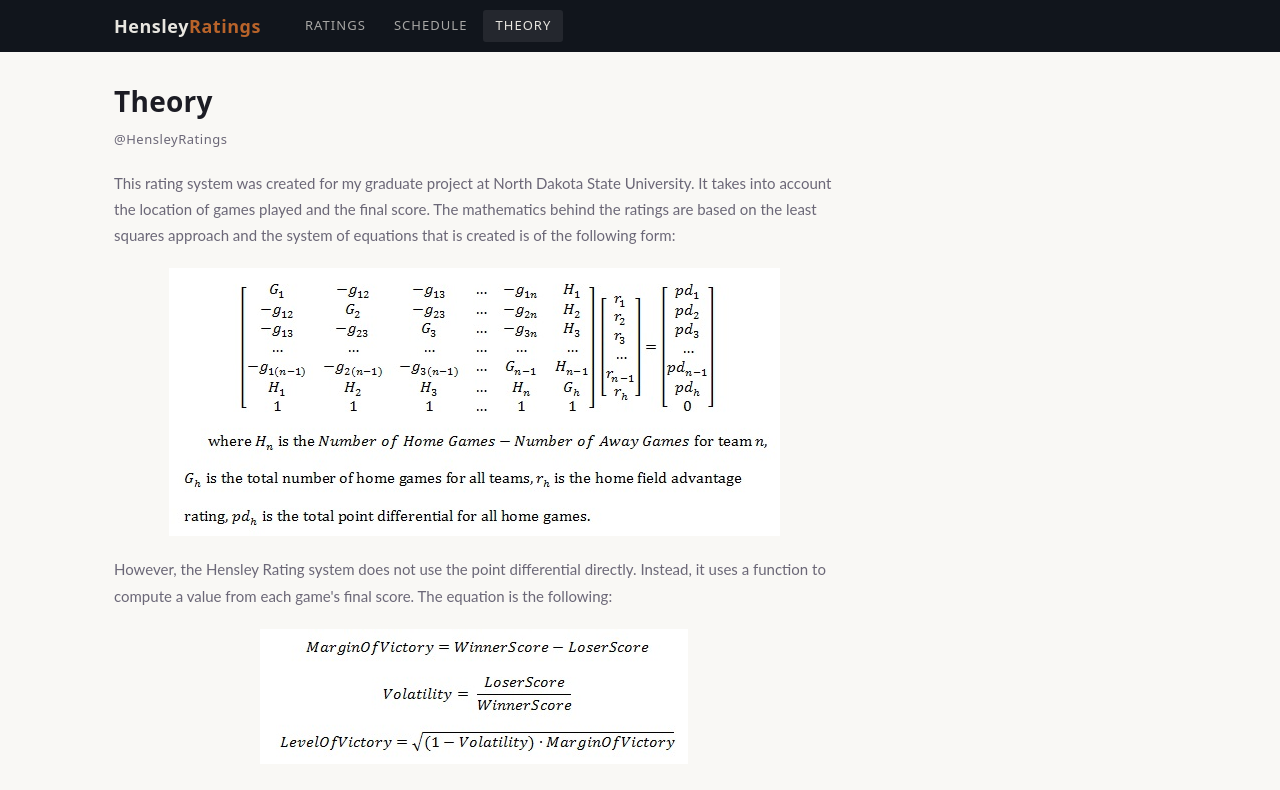
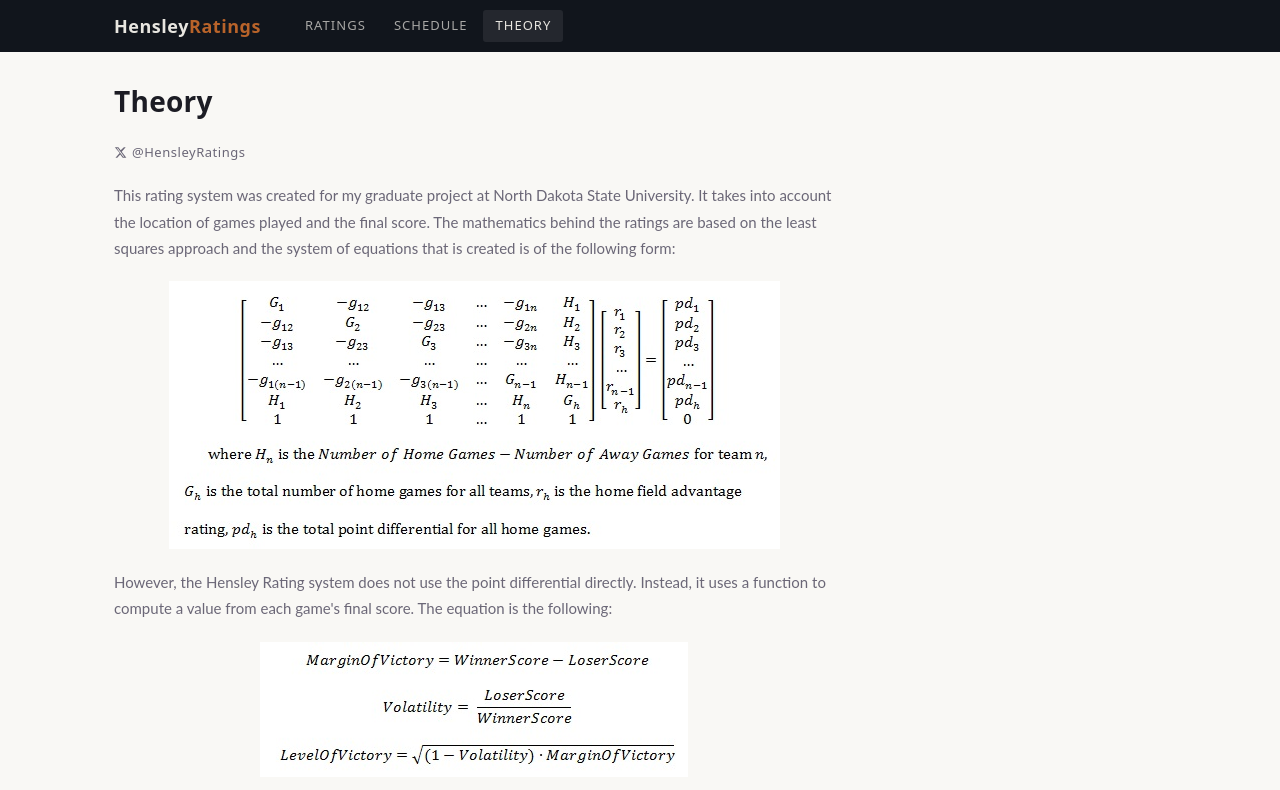
Before and after one commit to JoelHensley/hensley-ratings, a React (Vite) app in the folder src/web-frontend/: page /theory in a window 1280 px wide. Shown: the top 790 px of the page. Built offline with nearby package versions, Linux system fonts and the light colour scheme.

Commit message:
feat(web): add X logo before @HensleyRatings link on all pages
New XLogo SVG component; .page-x-link uses inline-flex + gap so
icon and handle stay on one line.

Co-Authored-By: Claude Sonnet 4.6 <noreply@anthropic.com>
Claude-Session: https://claude.ai/code/session_012MNynMRvRhaNQWa968fAt5

```diff
--- /dev/null
+++ b/src/web-frontend/src/components/XLogo.tsx
@@ -0,0 +1,7 @@
+export function XLogo({ size = 13 }: { size?: number }) {
+  return (
+    <svg width={size} height={size} viewBox="0 0 24 24" fill="currentColor" aria-hidden="true">
+      <path d="M18.244 2.25h3.308l-7.227 8.26 8.502 11.24H16.17l-4.714-6.231-5.401 6.231H2.744l7.737-8.857L1.524 2.25H8.08l4.259 5.63L18.244 2.25zm-1.161 17.52h1.833L7.084 4.126H5.117L17.083 19.77z" />
+    </svg>
+  )
+}
--- a/src/web-frontend/src/index.css
+++ b/src/web-frontend/src/index.css
@@ -149,7 +149,9 @@ body {
 
 /* ─── X / Twitter link below page heading ───────────────────────────── */
 .page-x-link {
-  display: block;
+  display: inline-flex;
+  align-items: center;
+  gap: 5px;
   font-family: var(--font-display);
   font-size: 13px;
   letter-spacing: 0.04em;
--- a/src/web-frontend/src/pages/Ratings.tsx
+++ b/src/web-frontend/src/pages/Ratings.tsx
@@ -4,6 +4,7 @@ import { Link, useNavigate, useParams } from 'react-router-dom'
 import { api } from '../api/client'
 import type { RatedTeam } from '../api/types'
 import { YearPicker } from '../components/YearPicker'
+import { XLogo } from '../components/XLogo'
 import { buildRatingsPath, buildTeamPath } from '../util/paths'
 import { parseRatingsPath } from '../util/parseRatingsPath'
 import { slugify } from '../util/slugify'
@@ -156,7 +157,7 @@ function RatingsView({
       <h1 className="page-heading">
         {headingLabel}{activeWeek > 0 && ` — Week ${activeWeek}`}
       </h1>
-      <a href="https://x.com/HensleyRatings" target="_blank" rel="noopener noreferrer" className="page-x-link">@HensleyRatings</a>
+      <a href="https://x.com/HensleyRatings" target="_blank" rel="noopener noreferrer" className="page-x-link"><XLogo />@HensleyRatings</a>
 
       {/* Year picker */}
       {yearsData && yearsData.years.length > 0 && (
--- a/src/web-frontend/src/pages/Schedule.tsx
+++ b/src/web-frontend/src/pages/Schedule.tsx
@@ -3,6 +3,7 @@ import { useEffect } from 'react'
 import { Link, useNavigate, useParams } from 'react-router-dom'
 import { api } from '../api/client'
 import type { ScheduleGame } from '../api/types'
+import { XLogo } from '../components/XLogo'
 import { YearPicker } from '../components/YearPicker'
 import { buildSchedulePath } from '../util/paths'
 import { parseRatingsPath } from '../util/parseRatingsPath'
@@ -101,7 +102,7 @@ export default function Schedule() {
       <h1 className="page-heading">
         Schedule &amp; Results{activeWeek > 0 && ` — Week ${activeWeek}`}
       </h1>
-      <a href="https://x.com/HensleyRatings" target="_blank" rel="noopener noreferrer" className="page-x-link">@HensleyRatings</a>
+      <a href="https://x.com/HensleyRatings" target="_blank" rel="noopener noreferrer" className="page-x-link"><XLogo />@HensleyRatings</a>
 
       {/* Year picker */}
       {yearsData && yearsData.years.length > 0 && (
--- a/src/web-frontend/src/pages/Team.tsx
+++ b/src/web-frontend/src/pages/Team.tsx
@@ -1,6 +1,7 @@
 import { useQuery } from '@tanstack/react-query'
 import { Link, useParams, useSearchParams } from 'react-router-dom'
 import { api } from '../api/client'
+import { XLogo } from '../components/XLogo'
 import { YearPicker } from '../components/YearPicker'
 import { buildRatingsPath, buildTeamPath } from '../util/paths'
 import { slugify } from '../util/slugify'
@@ -88,7 +89,7 @@ export default function Team({ teamId: propTeamId, year: propYear }: TeamProps =
       <div className="team-header">
         <div>
           <h1 className="team-name">{team.name}</h1>
-          <a href="https://x.com/HensleyRatings" target="_blank" rel="noopener noreferrer" className="page-x-link">@HensleyRatings</a>
+          <a href="https://x.com/HensleyRatings" target="_blank" rel="noopener noreferrer" className="page-x-link"><XLogo />@HensleyRatings</a>
         </div>
 
         <div className="team-stat-row">
--- a/src/web-frontend/src/pages/Theory.tsx
+++ b/src/web-frontend/src/pages/Theory.tsx
@@ -1,4 +1,5 @@
 import { useEffect } from 'react'
+import { XLogo } from '../components/XLogo'
 
 export default function Theory() {
   useEffect(() => { document.title = 'Hensley Ratings - Theory' }, [])
@@ -6,7 +7,7 @@ export default function Theory() {
   return (
     <main className="page">
       <h1 className="page-heading">Theory</h1>
-      <a href="https://x.com/HensleyRatings" target="_blank" rel="noopener noreferrer" className="page-x-link">@HensleyRatings</a>
+      <a href="https://x.com/HensleyRatings" target="_blank" rel="noopener noreferrer" className="page-x-link"><XLogo />@HensleyRatings</a>
       <div className="theory-content">
         <p>
           This rating system was created for my graduate project at North Dakota State University. It takes into
```
